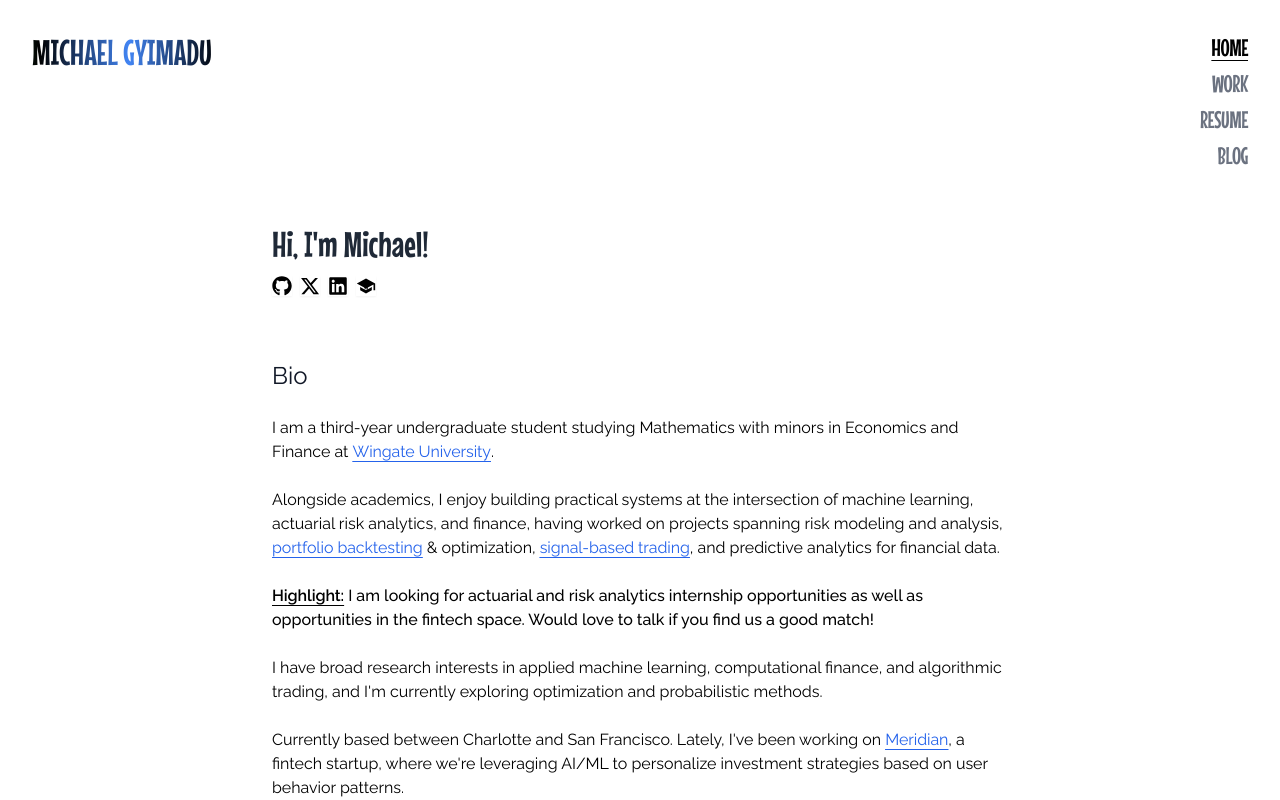
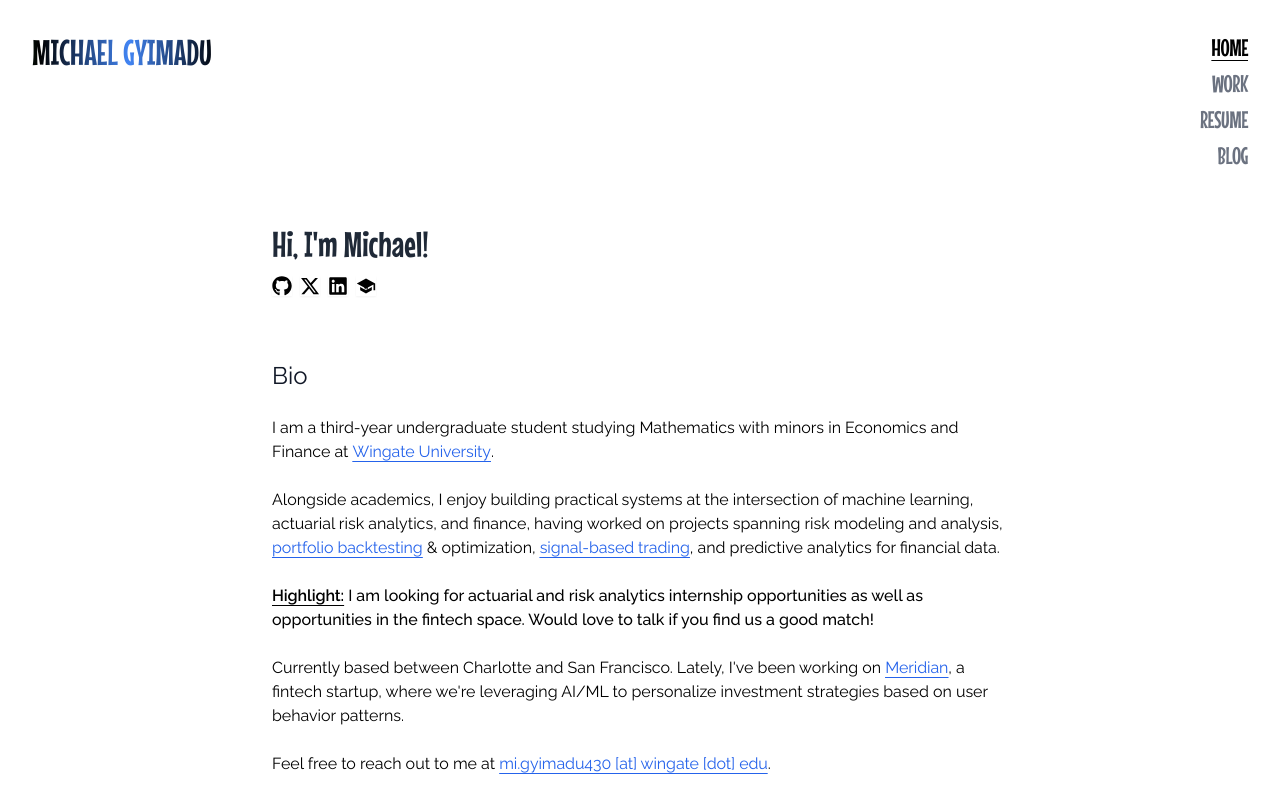
Before and after one commit to gyimadu/portfolio, a Next.js app: page / in a window 1280 px wide. Shown: the top 800 px of the page. Built offline with nearby package versions, Linux system fonts and the light colour scheme; a web font is replaced by a local one.

Commit message:
minor updates

```diff
--- a/src/app/page.tsx
+++ b/src/app/page.tsx
@@ -98,9 +98,9 @@ export default function Home() {
                 <div className='text-black text-base md:text-base leading-normal font-bold mb-6'>
                   <span className='font-extrabold underline underline-offset-4 decoration-1'>Highlight:</span> I am looking for actuarial and risk analytics internship opportunities as well as opportunities in the fintech space. Would love to talk if you find us a good match!
                 </div>
-                <div className='text-black text-base md:text-base leading-normal font-semibold mb-6'>
+                {/* <div className='text-black text-base md:text-base leading-normal font-semibold mb-6'>
                   I have broad research interests in applied machine learning, computational finance, and algorithmic trading, and I&apos;m currently exploring optimization and probabilistic methods.
-                </div>
+                </div> */}
                 <div className='text-black text-base md:text-base leading-normal font-semibold mb-6'>
                   Currently based between Charlotte and San Francisco. Lately, I&apos;ve been working on <span className='underline underline-offset-4 decoration-1 text-blue-600'><Link href="https://bull-app.vercel.app" target="_blank" rel="noopener noreferrer">Meridian</Link></span>, a fintech startup, where we&apos;re leveraging AI/ML to personalize investment strategies based on user behavior patterns.
                 </div>
```
